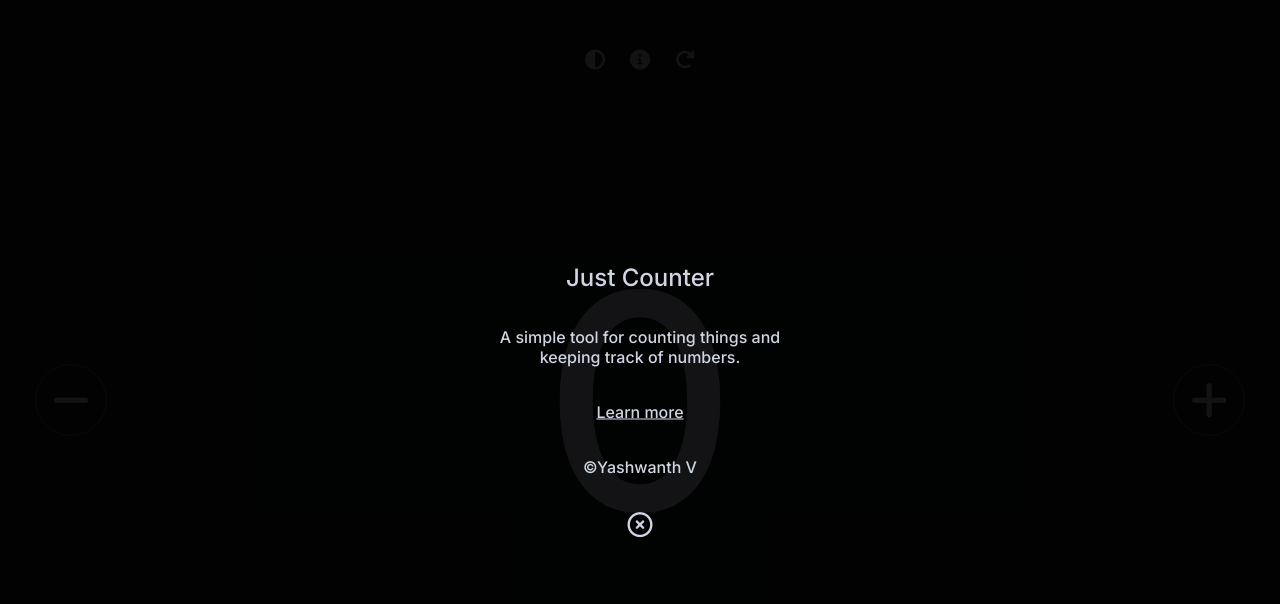
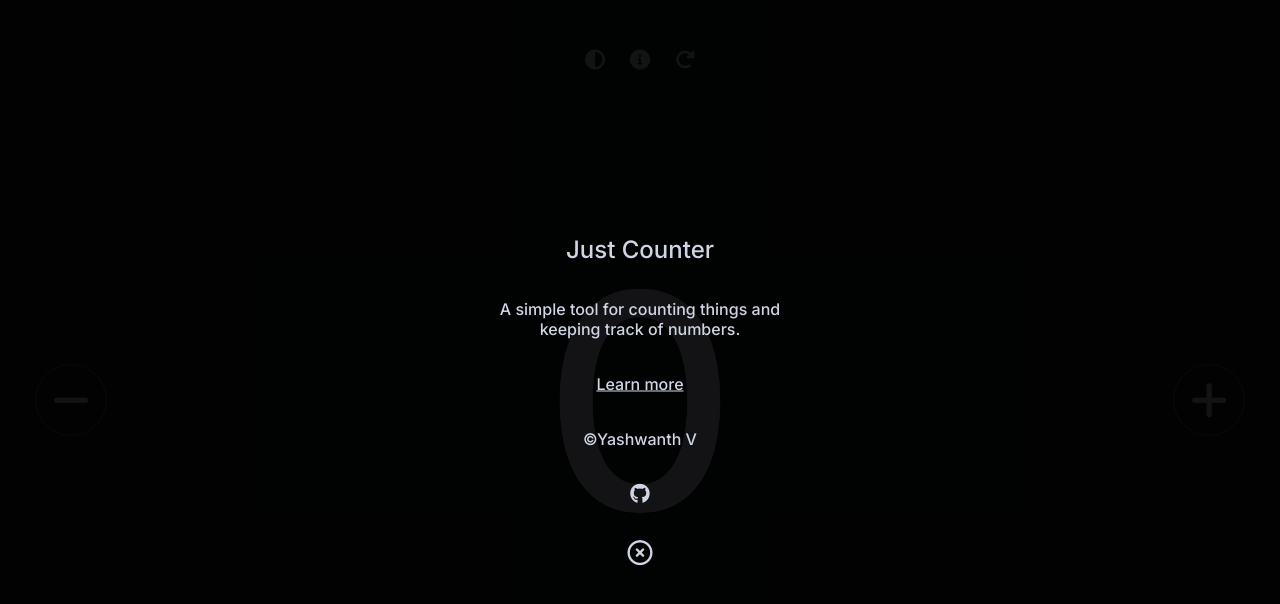
Before and after one commit to Yashwanth2008/Just-Counter-App, a React (Vite) app: page / in a window 1280 px wide. Both pictures are taken after a click on the icon 640 px from the left and 60 px from the top of the page. Shown: the top 604 px of the page. Built offline with nearby package versions, Linux system fonts and the light colour scheme.

Commit message:
Github button added in info section

```diff
--- a/src/App.css
+++ b/src/App.css
@@ -151,3 +151,8 @@ body{
 .close-modal i{
   font-size: 25px;
 }
+.contact-icons i{
+  color: var(--text-color);
+  cursor: pointer;
+  font-size: 20px;
+}
--- a/src/App.jsx
+++ b/src/App.jsx
@@ -56,7 +56,13 @@ function App() {
           <h2>Just Counter</h2>
           <p>A simple tool for counting things and keeping track of numbers.</p>
           <p className="learn-more">
-            <a href="https://github.com/Yashwanth2008">Learn more</a>
+            <a
+              href="https://github.com/Yashwanth2008/Just-Counter-App"
+              target="_blank"
+              rel="noopener noreferrer"
+            >
+              Learn more
+            </a>
           </p>
           <p className="copyright">
             ©
@@ -68,6 +74,15 @@ function App() {
               Yashwanth V
             </a>
           </p>
+          <div className="contact-icons">
+            <a
+              href="https://github.com/Yashwanth2008"
+              target="_blank"
+              rel="noopener noreferrer"
+            >
+              <i id="github-icon" className="fa-brands fa-github"></i>
+            </a>
+          </div>
           <div className="close-modal">
             <i className="fa-regular fa-circle-xmark" onClick={toggleModal}></i>
           </div>
```
